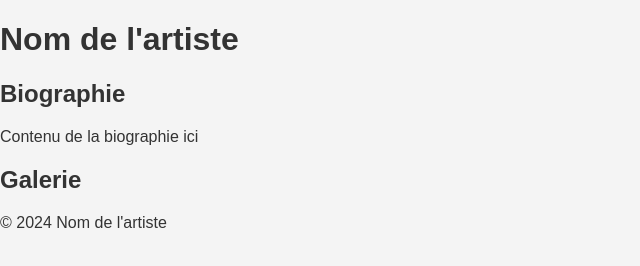
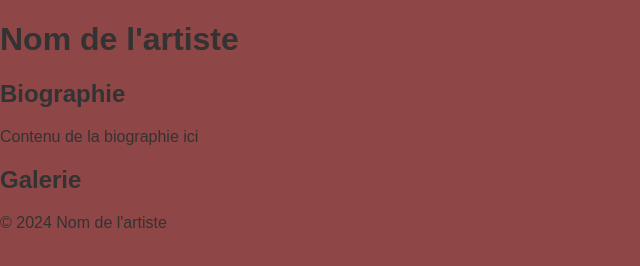
Before and after one commit to wandyseven/mon-projet-artiste, a plain HTML site: page index.html in a window 1280 px wide. Shown: the whole page, without its empty margins (0-640 px from the left). Drawn offline with Linux system fonts and the light colour scheme.

Commit message:
ajout de styles de base au fichier style.css

```diff
--- a/css/style.css
+++ b/css/style.css
@@ -1,7 +1,7 @@
 body {
     font-family: 'Arial', 'Verdana', sans-serif;
     margin: 0;
-    background-color: #f4f4f4;
+    background-color: #8e4646;
     color: #333;
 }
 
```
